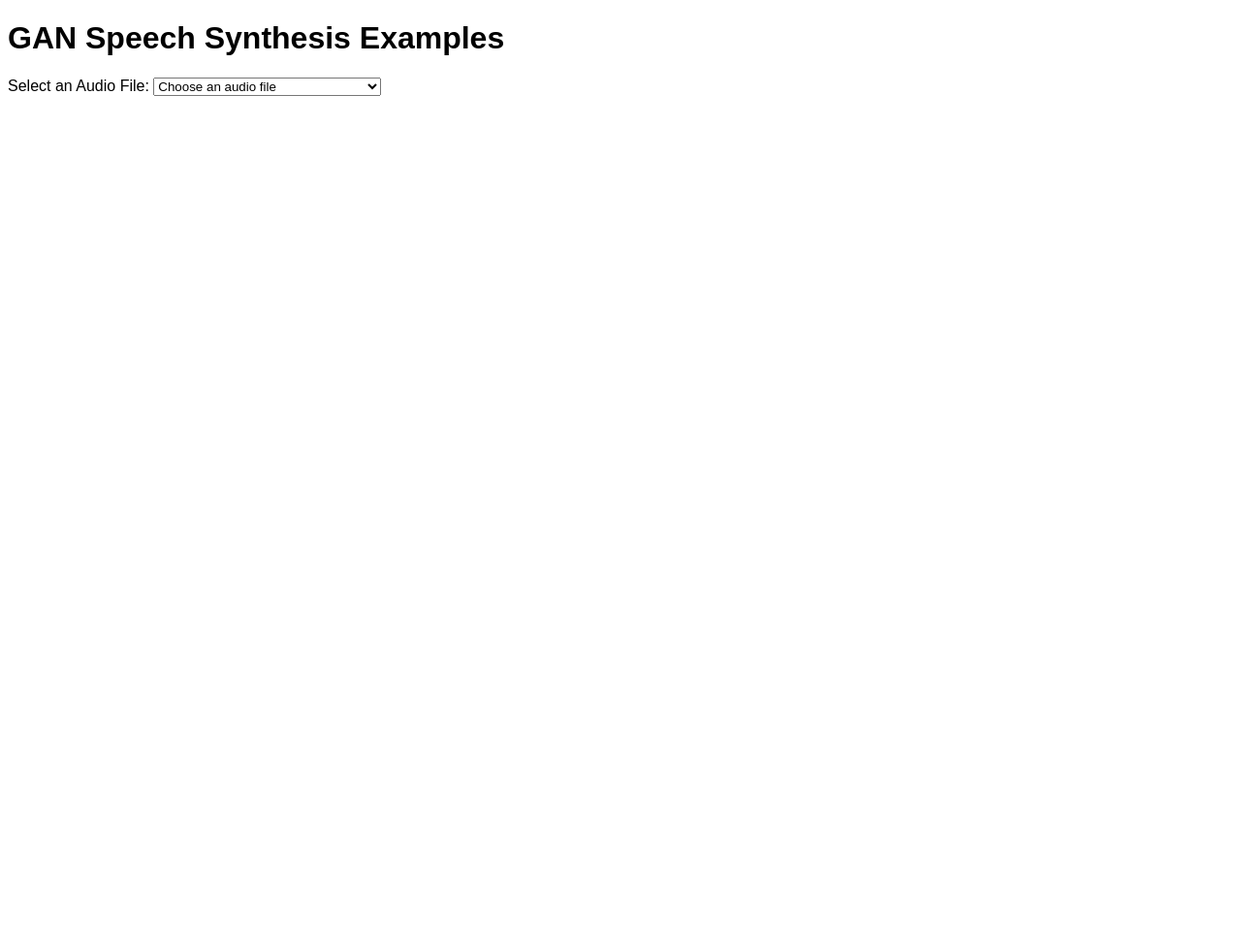
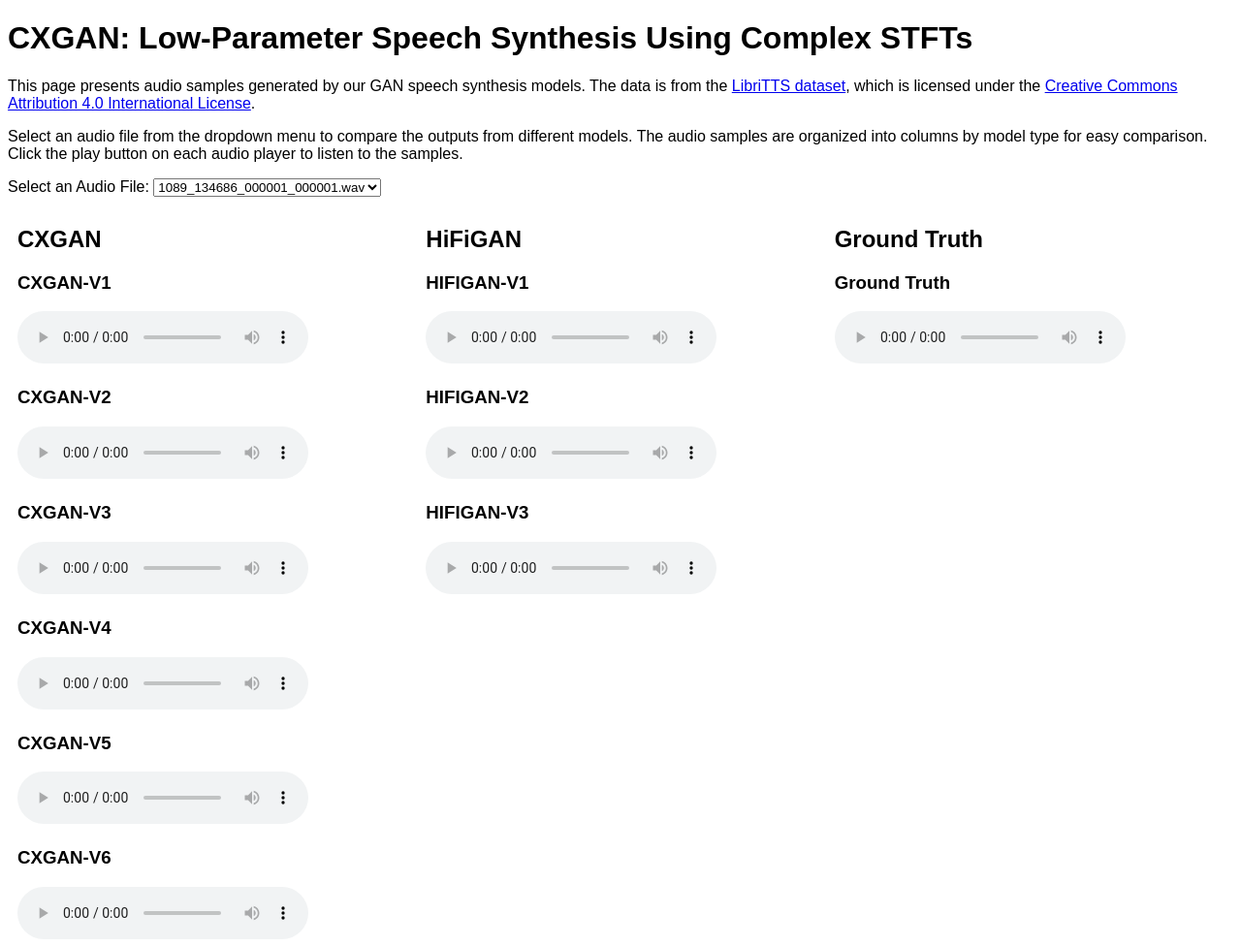
Before and after one commit to brynluisi/cxgan, a plain HTML site: page index.html in a window 1280 px wide. Shown: the whole page at 97% size. Before the commit the page ends 800 px from the top, so only its background shows below. Drawn offline with Linux system fonts and the light colour scheme.

Commit message:
Update index.html

```diff
--- a/index.html
+++ b/index.html
@@ -2,10 +2,18 @@
 <html lang="en">
 <head>
     <meta charset="UTF-8">
-    <title>GAN Speech Synthesis Examples</title>
+    <title>CXGAN: Low-Parameter Speech Synthesis Using Complex STFTs</title>
     <style>
         body {
             font-family: Arial, sans-serif;
+        }
+        .audio-examples {
+            display: flex;
+            flex-direction: row;
+        }
+        .column {
+            flex: 1;
+            padding: 10px;
         }
         .audio-container {
             margin-bottom: 20px;
@@ -17,7 +25,11 @@
 </head>
 <body>
 
-<h1>GAN Speech Synthesis Examples</h1>
+<h1>CXGAN: Low-Parameter Speech Synthesis Using Complex STFTs</h1>
+
+<p>This page presents audio samples generated by our GAN speech synthesis models. The data is from the <a href="https://openslr.org/60/">LibriTTS dataset</a>, which is licensed under the <a href="https://creativecommons.org/licenses/by/4.0/">Creative Commons Attribution 4.0 International License</a>.</p>
+
+<p>Select an audio file from the dropdown menu to compare the outputs from different models. The audio samples are organized into columns by model type for easy comparison. Click the play button on each audio player to listen to the samples.</p>
 
 <label for="audio-select">Select an Audio File:</label>
 <select id="audio-select">
@@ -25,7 +37,7 @@
     <!-- Options will be populated dynamically -->
 </select>
 
-<div id="audio-examples"></div>
+<div id="audio-examples" class="audio-examples"></div>
 
 <script>
 // List of available audio files (from your directory structure)
@@ -82,47 +94,43 @@ const audioFiles = [
     "8555_284449_000039_000000.wav"
 ];
 
-// List of models
-const models = [
-    "cxgan-v1",
-    "cxgan-v2",
-    "cxgan-v3",
-    "cxgan-v4",
-    "cxgan-v5",
-    "cxgan-v6",
-    "hifigan-v1",
-    "hifigan-v2",
-    "hifigan-v3",
-    "natural" // Ground Truth
-];
+// Model groups
+const modelGroups = {
+    'CXGAN': ["cxgan-v1", "cxgan-v2", "cxgan-v3", "cxgan-v4", "cxgan-v5", "cxgan-v6"],
+    'HiFiGAN': ["hifigan-v1", "hifigan-v2", "hifigan-v3"],
+    'Ground Truth': ["natural"]
+};
 
 // Build the audioData object
 const audioData = {};
 
 audioFiles.forEach(fileName => {
     audioData[fileName] = {};
-    models.forEach(model => {
-        // Construct the URL to the audio file
-        const audioUrl = `sound_examples/${model}/${fileName}`;
-        // For display purposes, format the model name
-        let displayName = model;
-        if (model === "natural") {
-            displayName = "Ground Truth";
-        } else {
-            displayName = model.toUpperCase();
-        }
-        audioData[fileName][displayName] = audioUrl;
+    Object.values(modelGroups).flat().forEach(modelId => {
+        const audioUrl = `sound_examples/${modelId}/${fileName}`;
+        audioData[fileName][modelId] = audioUrl;
     });
 });
 
+function getDisplayName(modelId) {
+    if (modelId === 'natural') {
+        return 'Ground Truth';
+    } else {
+        return modelId.toUpperCase();
+    }
+}
+
 // Populate the select options
 const audioSelect = document.getElementById('audio-select');
-audioFiles.forEach(fileName => {
+audioFiles.forEach((fileName, index) => {
     const option = document.createElement('option');
     option.value = fileName;
     option.textContent = fileName;
     audioSelect.appendChild(option);
 });
+
+// Select the first audio file when the page loads
+audioSelect.selectedIndex = 1; // Index 0 is the placeholder
 
 const audioExamples = document.getElementById('audio-examples');
 
@@ -131,14 +139,24 @@ audioSelect.addEventListener('change', function() {
     audioExamples.innerHTML = '';
 
     if (audioData[selectedAudio]) {
-        const models = audioData[selectedAudio];
+        // Create columns for each model group
+        for (const [groupName, modelsInGroup] of Object.entries(modelGroups)) {
+            const column = document.createElement('div');
+            column.classList.add('column');
 
-        for (const [modelName, audioUrl] of Object.entries(models)) {
+            const groupTitle = document.createElement('h2');
+            groupTitle.textContent = groupName;
+            column.appendChild(groupTitle);
+
+            modelsInGroup.forEach(modelId => {
+                const displayName = getDisplayName(modelId);
+                const audioUrl = audioData[selectedAudio][modelId];
+                if (audioUrl) {
                     const container = document.createElement('div');
                     container.classList.add('audio-container');
 
                     const title = document.createElement('h3');
-            title.textContent = modelName;
+                    title.textContent = displayName;
                     container.appendChild(title);
 
                     const audio = document.createElement('audio');
@@ -146,10 +164,17 @@ audioSelect.addEventListener('change', function() {
                     audio.src = audioUrl;
                     container.appendChild(audio);
 
-            audioExamples.appendChild(container);
+                    column.appendChild(container);
+                }
+            });
+
+            audioExamples.appendChild(column);
         }
     }
 });
+
+// Trigger the change event to load the first audio example
+audioSelect.dispatchEvent(new Event('change'));
 </script>
 
 </body>
```
Lines whose indentation alone changed are shown as unchanged.
